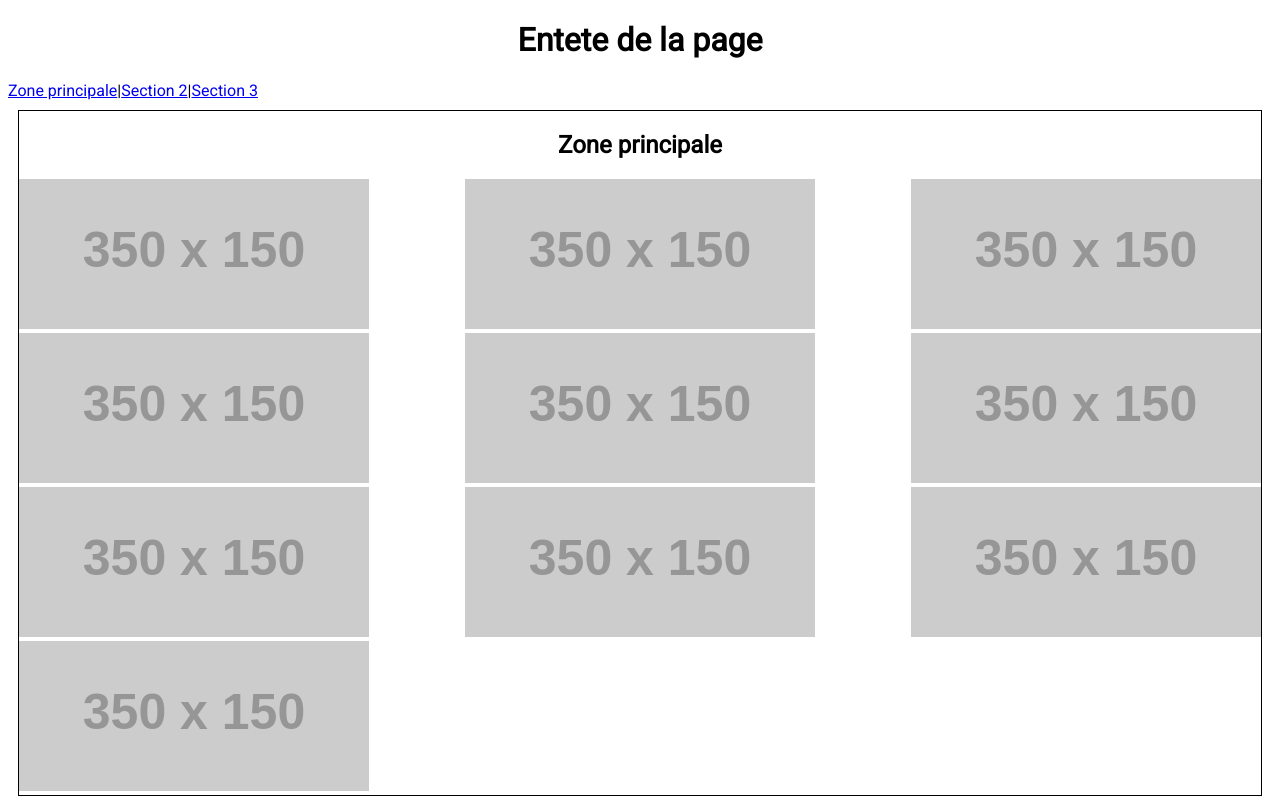
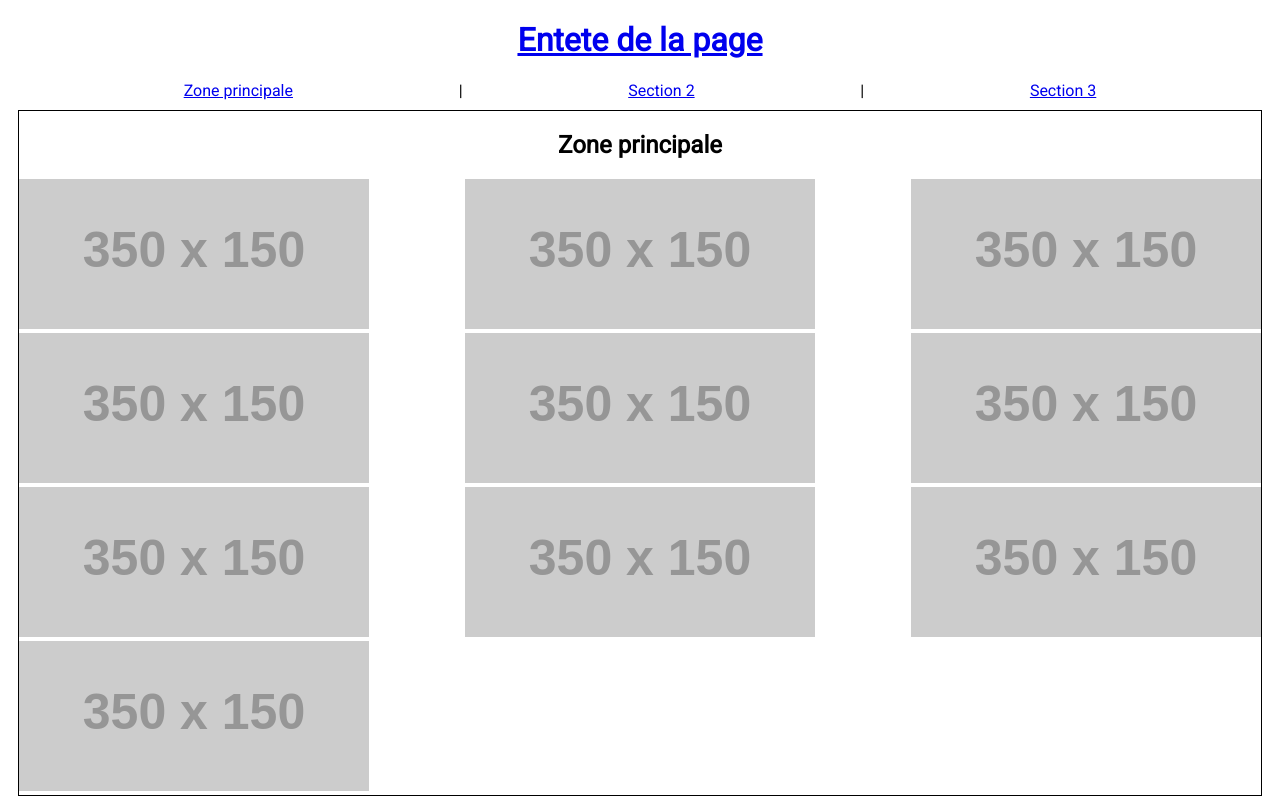
Before and after one commit to TchunChao/veille-node-2, a plain HTML site: page index.html in a window 1280 px wide. Shown: the top 800 px of the page. Drawn offline with Linux system fonts and the light colour scheme; placeholder pictures from the web are drawn by us.

Commit message:
Navigation

```diff
--- a/css/style.css
+++ b/css/style.css
@@ -22,4 +22,6 @@ h3 {
 }
 nav {
   display: flex;
+  justify-content: space-evenly;
+  margin: 10px;
 }
--- a/index.html
+++ b/index.html
@@ -8,11 +8,11 @@
 </head>
 <body>
 	<header>
-		<h1>Entete de la page</h1>
+		<h1><a href="index.html">Entete de la page</a></h1>
 	</header>
 
 	<nav>
-		<a href="#">Zone principale</a> | <a href="#">Section 2</a> | <a href="#">Section 3</a>
+		<a href="#div1">Zone principale</a> | <a href="#div2">Section 2</a> | <a href="#div3">Section 3</a>
 	</nav>
 
 	<main>
```
